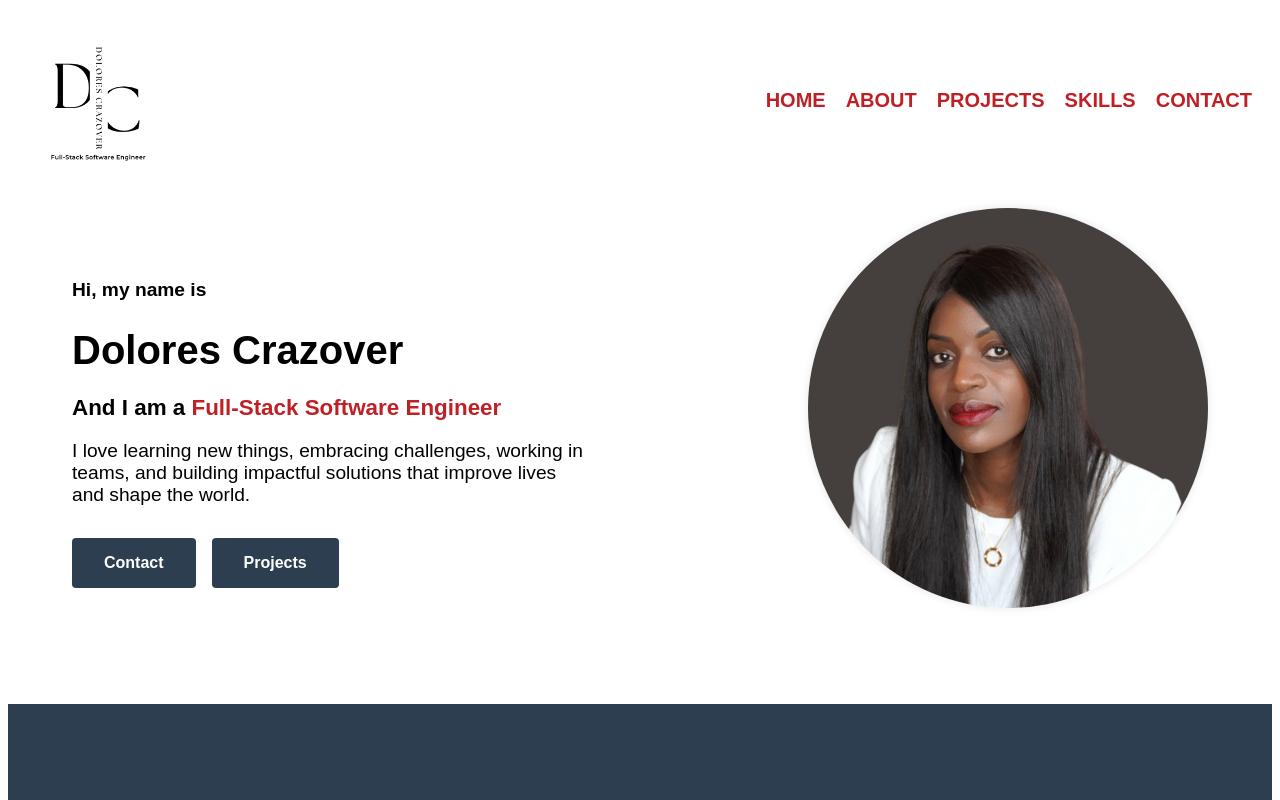
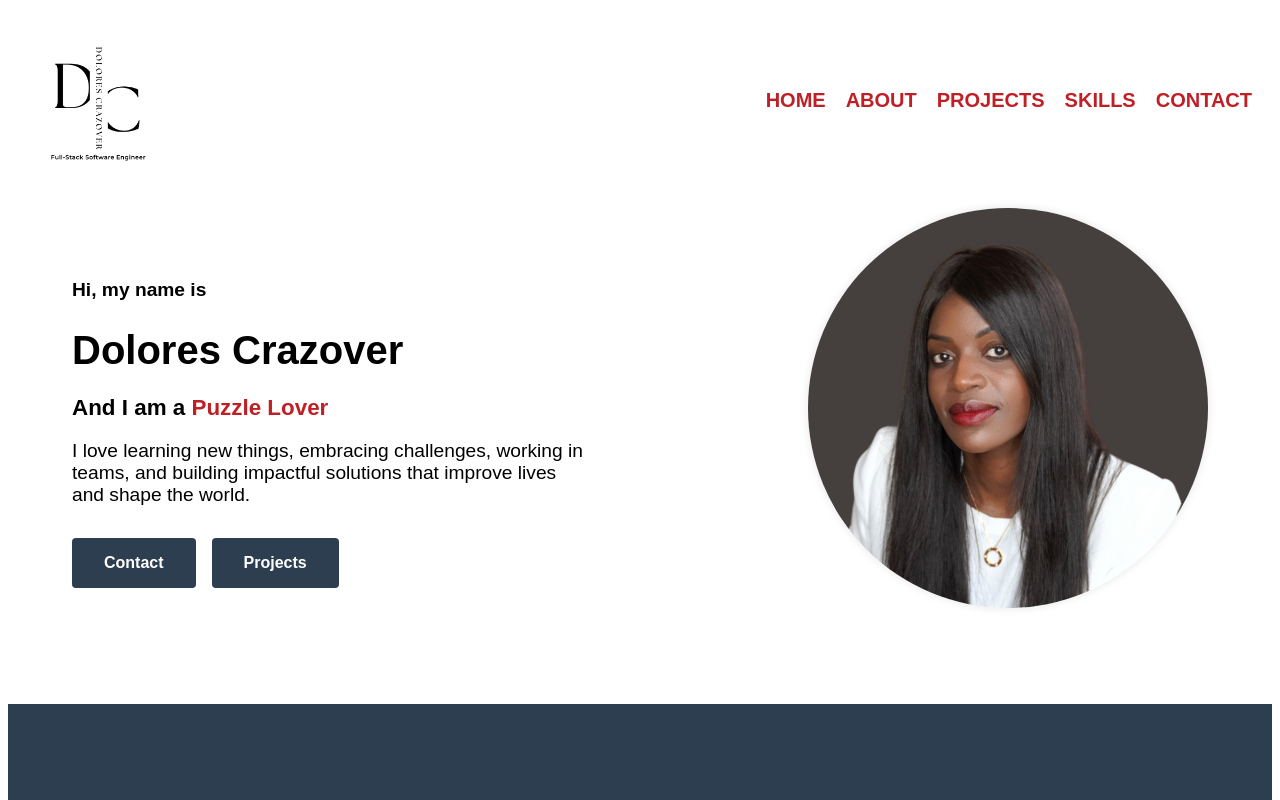
Before and after one commit to DoloresCode/Portfolio_Express_react-_frontend, a React (Create React App) app: page / in a window 1280 px wide. Shown: the top 800 px of the page. Built offline with nearby package versions, Linux system fonts and the light colour scheme.

Commit message:
animation of the profile every 2 seconds done

```diff
--- a/src/loaders.js
+++ b/src/loaders.js
@@ -1,5 +1,8 @@
 // BASE URL OF OUR DEPLOYED API
-const URL = "https://dolores-crazover-swe-portfolio-satk.onrender.com"
+const URL = "http://localhost:4000"
+
+
+// const URL = "https://dolores-crazover-swe-portfolio-satk.onrender.com"
 
 export const projectsLoader = async () => {
     const response = await fetch(URL + "/projects")
--- a/src/pages/Home.js
+++ b/src/pages/Home.js
@@ -1,14 +1,36 @@
-import React from 'react';
+import React, { useState, useEffect } from 'react';
 import { Link } from 'react-router-dom';
 import profilePicture from '../Pictures/Dolores_Crazover-profile-picture.png';
 
 function Home() {
+  // Array of profiles to rotate through
+  const myProfiles = ['Full-Stack Software Engineer', 'Problem Solver', 'Puzzle Lover'];
+
+  //set up first profile
+  const [currentProfile, setCurrentProfile] = useState(myProfiles[0]);
+
+  //Effect to to set up the profiles rotation animation
+  useEffect(() => {
+    const profileInterval = setInterval (() => {
+      //update current profile
+      setCurrentProfile(previousProfile => {
+        const nextIndex = (myProfiles.indexOf(previousProfile) + 1) % myProfiles.length;
+        return myProfiles[nextIndex];
+      });
+    }, 2000);
+
+    // Clean up function to clear the interval
+    return () => clearInterval(profileInterval);
+  // eslint-disable-next-line react-hooks/exhaustive-deps
+  }, []); // Empty dependency array means the effect only runs once after the component is first rendered
+
+
   return (
     <div className="home-container">
       <div className="home-content">
         <p className="home-greeting">Hi, my name is</p>
         <h1 className="home-name">Dolores Crazover</h1>
-        <h3 className="home-subtitle">And I am a <span className="home-role">Full-Stack Software Engineer</span></h3>
+        <h3 className="home-subtitle">And I am a <span className="home-role">{currentProfile}</span></h3>
         <h3 className="home-description">I love learning new things, embracing challenges, working in teams, and building impactful solutions that improve lives and shape the world.</h3>
         <div className="home-buttons">
           <Link to="/contact" className="home-button">Contact</Link>
```
Also changed, not shown: 1 other file (tests, documents, lock files or other folders).
